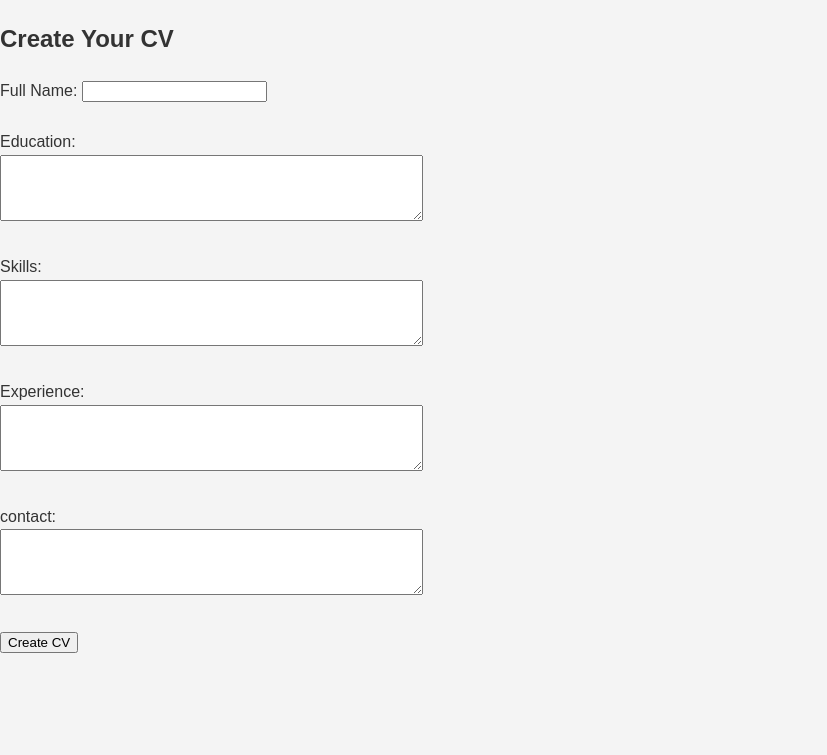
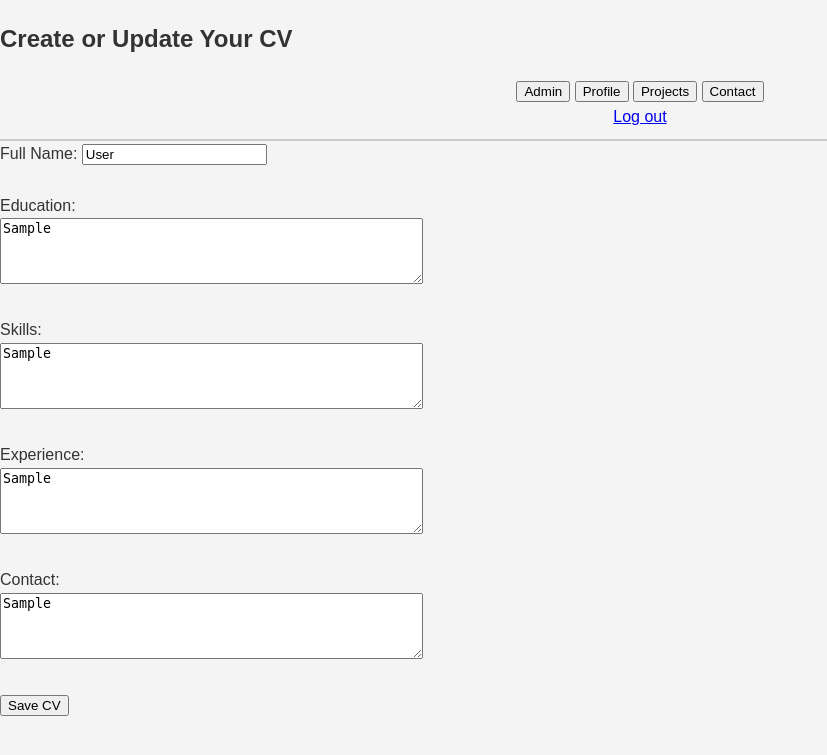
Before and after one commit to nvtnicolas/CV_PHP, a PHP site: page /profile.php in a window 1280 px wide. Shown: the top 755 px of the page, without its empty margins (0-827 px from the left). Run offline with PHP 8.4, Linux system fonts and the light colour scheme; tables that the repository leaves empty or names only in its code hold one stand-in row (values such as "Sample post").

Commit message:
add possibility to change your cv and one cv by user

```diff
--- a/app/profile.php
+++ b/app/profile.php
@@ -2,33 +2,66 @@
 // Include the database connection
 include 'db.php';
 
+// Hardcoded user ID for now (replace with session user ID in the future)
+$user_id = 1;
 
-// Retrieve the user ID from the session
+// Initialize variables for CV fields
+$fullname = '';
+$education = '';
+$skills = '';
+$experience = '';
+$contact = '';
 
+// Retrieve the existing CV data for the user if it exists
+try {
+    $stmt = $pdo->prepare('SELECT * FROM cvs WHERE user_id = :user_id');
+    $stmt->execute(['user_id' => $user_id]);
+    $cv = $stmt->fetch(PDO::FETCH_ASSOC);
 
+    if ($cv) {
+        // If a CV exists, populate the form fields with the data
+        $fullname = $cv['fullname'];
+        $education = $cv['education'];
+        $skills = $cv['skills'];
+        $experience = $cv['experience'];
+        $contact = $cv['contact'];
+    }
+} catch (PDOException $e) {
+    echo '<p style="color:red;">Error loading CV data: ' . $e->getMessage() . '</p>';
+}
+
+// Handle form submission (creating or updating the CV)
 if ($_SERVER['REQUEST_METHOD'] === 'POST') {
-    // Collect and sanitize CV data
-    $user_id = 1; // Hardcoded user ID for now
+    // Collect and sanitize CV data from the form
     $fullname = htmlspecialchars(trim($_POST['fullname']));
     $education = htmlspecialchars(trim($_POST['education']));
     $skills = htmlspecialchars(trim($_POST['skills']));
     $experience = htmlspecialchars(trim($_POST['experience']));
     $contact = htmlspecialchars(trim($_POST['contact']));
 
-    // Debugging: Print out the CV data
-    echo "<pre>";
-    print_r([
-        'user_id' => $user_id,
+    try {
+        // Check if the user already has a CV
+        $stmt = $pdo->prepare('SELECT id FROM cvs WHERE user_id = :user_id');
+        $stmt->execute(['user_id' => $user_id]);
+        $cv = $stmt->fetch();
+
+        if ($cv) {
+            // If CV exists, update the existing record
+            $stmt = $pdo->prepare('UPDATE cvs
+                                   SET fullname = :fullname, education = :education, skills = :skills, experience = :experience, contact = :contact
+                                   WHERE user_id = :user_id');
+            $stmt->execute([
                 'fullname' => $fullname,
                 'education' => $education,
                 'skills' => $skills,
                 'experience' => $experience,
                 'contact' => $contact,
+                'user_id' => $user_id
             ]);
-    echo "</pre>";
 
-    try {
-        // Insert CV data into the 'cvs' table
+            echo '<p style="color:green;">CV updated successfully!</p>';
+        } else {
+            // If no CV exists, insert a new record
             $stmt = $pdo->prepare('INSERT INTO cvs (user_id, fullname, education, skills, experience, contact)
                                    VALUES (:user_id, :fullname, :education, :skills, :experience, :contact)');
             $stmt->execute([
@@ -41,8 +74,9 @@ if ($_SERVER['REQUEST_METHOD'] === 'POST') {
             ]);
 
             echo '<p style="color:green;">CV created successfully!</p>';
+        }
     } catch (PDOException $e) {
-        echo '<p style="color:red;">Error creating CV: ' . $e->getMessage() . '</p>';
+        echo '<p style="color:red;">Error saving CV: ' . $e->getMessage() . '</p>';
     }
 }
 ?>
@@ -51,30 +85,38 @@ if ($_SERVER['REQUEST_METHOD'] === 'POST') {
 <html lang="en">
 <head>
     <meta charset="UTF-8">
-    <title>Create CV</title>
+    <title>Create or Update CV</title>
     <link rel="stylesheet" href="styles.css">
 </head>
 <body>
 
-<h2>Create Your CV</h2>
-
+<h2>Create or Update Your CV</h2>
+<header >
+    <form method="GET" action="router.php">
+        <button class="nav-btn" name="page" value="admin">Admin</button>
+        <button class="nav-btn" name="page" value="profile">Profile</button>
+        <button class="nav-btn" name="page" value="project">Projects</button>
+        <button class="nav-btn" name="page" value="contact">Contact</button>
+    </form>
+    <a href="logout.php">Log out</a>
+</header>
 <form method="POST" action="">
     <label for="fullname">Full Name:</label>
-    <input type="text" id="fullname" name="fullname" required><br><br>
+    <input type="text" id="fullname" name="fullname" value="<?php echo htmlspecialchars($fullname); ?>" required><br><br>
 
     <label for="education">Education:</label><br>
-    <textarea id="education" name="education" rows="4" cols="50" required></textarea><br><br>
+    <textarea id="education" name="education" rows="4" cols="50" required><?php echo htmlspecialchars($education); ?></textarea><br><br>
 
     <label for="skills">Skills:</label><br>
-    <textarea id="skills" name="skills" rows="4" cols="50" required></textarea><br><br>
+    <textarea id="skills" name="skills" rows="4" cols="50" required><?php echo htmlspecialchars($skills); ?></textarea><br><br>
 
     <label for="experience">Experience:</label><br>
-    <textarea id="experience" name="experience" rows="4" cols="50" required></textarea><br><br>
+    <textarea id="experience" name="experience" rows="4" cols="50" required><?php echo htmlspecialchars($experience); ?></textarea><br><br>
 
-    <label for="contact">contact:</label><br>
-    <textarea id="contact" name="contact" rows="4" cols="50" required></textarea><br><br>
+    <label for="contact">Contact:</label><br>
+    <textarea id="contact" name="contact" rows="4" cols="50" required><?php echo htmlspecialchars($contact); ?></textarea><br><br>
 
-    <button type="submit">Create CV</button>
+    <button type="submit">Save CV</button>
 </form>
 
 </body>
```
Lines whose indentation alone changed are shown as unchanged.
